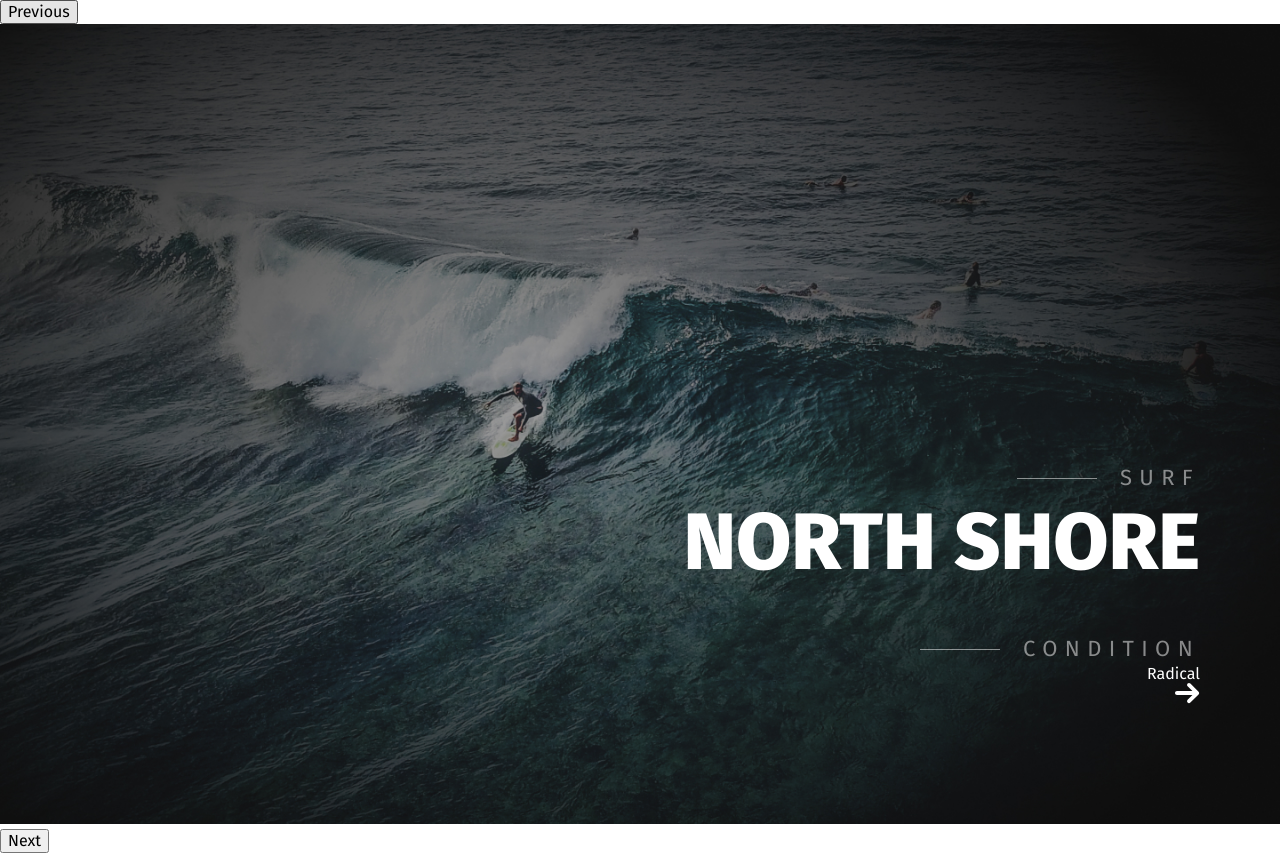
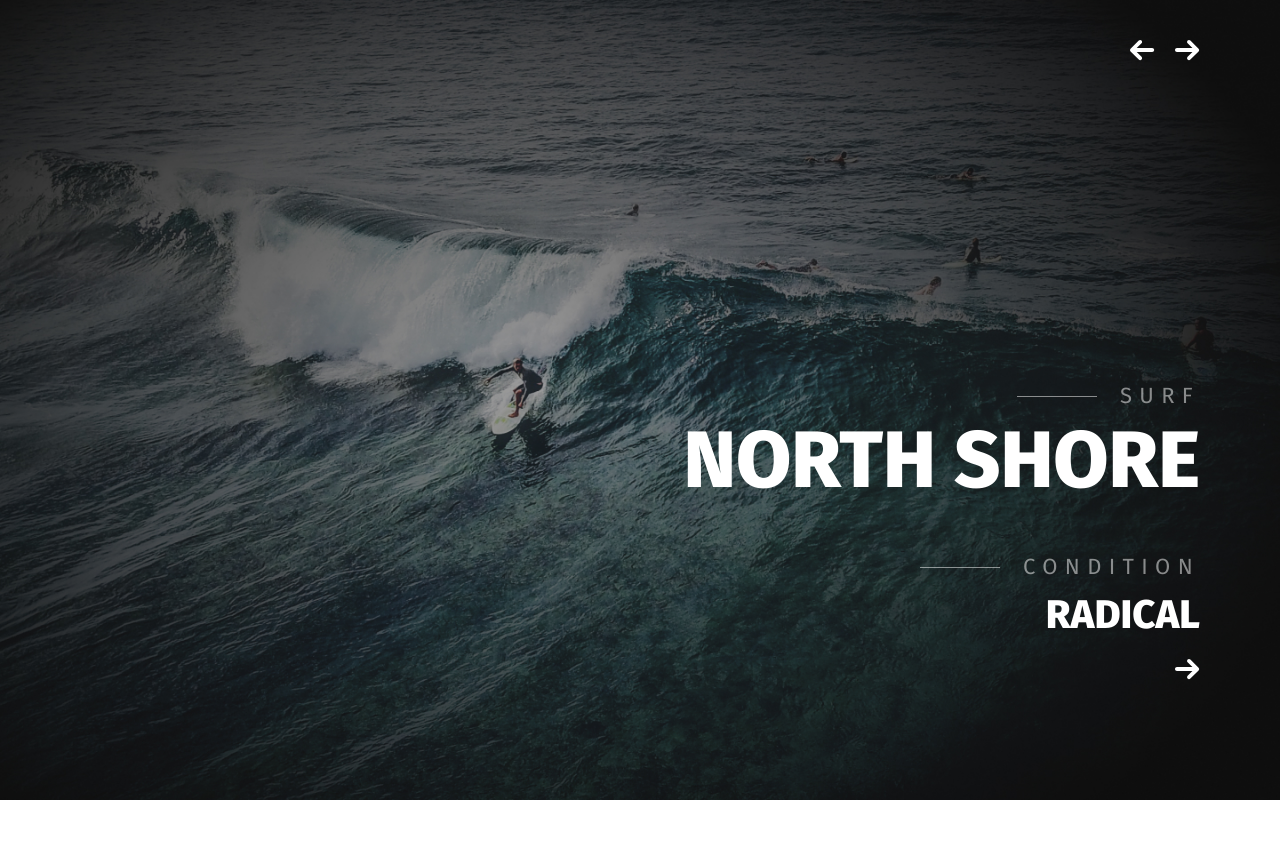
Before and after one commit to AliaksandraSavelyeva/go-surf, a website: page app/index.html in a window 1280 px wide. After the commit the page ends 804 px from the top, so only its background shows below. Drawn offline with nearby package versions, Linux system fonts and the light colour scheme.

Commit message:
header arrows

```diff
--- a/app/js/main.js
+++ b/app/js/main.js
@@ -2,7 +2,9 @@ $(function() {
 
     $(".header__slider").slick({
         infinite: true,
-        fade: true
+        fade: true,
+        prevArrow: '<img class="slider-arrows slider-arrows-left" src="img/arrows-left.svg" alt="Left Arrow">',
+        nextArrow: '<img class="slider-arrows slider-arrows-right" src="img/arrows-right.svg" alt="Right Arrow">'
     });
 
 });
--- a/app/scss/style.scss
+++ b/app/scss/style.scss
@@ -4,7 +4,8 @@
 @import "global";
 
 .header {
-
+    position: relative;
+    height: 100vh;
 }
 .header__slider {
     &-item {
@@ -22,22 +23,36 @@
     bottom: 116px;
     text-align: right;
     color: #FFFFFF;
+    text-transform: uppercase;
 }
 .slider-item__info-subtitle {
     margin-bottom: 5px;
 }
 .slider-item__info-subtext {
-
+    margin-bottom: 8px;
 }
 .slider-item__info-title {
     font-size: 80px;
     line-height: 86px;
-    text-transform: uppercase;
     font-weight: 800;
     margin-bottom: 48px;
 }
-
-
+.slider-item__info-text {
+    font-weight: 800;
+    font-size: 40px;
+    line-height: 48px;
+    margin-bottom: 20px;
+}
+.slider-arrows {
+    position: absolute;
+    top: 40px;
+    right: 80px;
+    cursor: pointer;
+    z-index: 4;
+}
+.slider-arrows-left {
+    right: 125px;
+}
 
 
 @import "media";
```
Also changed, not shown: app/css/style.min.css, app/img/arrows-left.svg (added).
